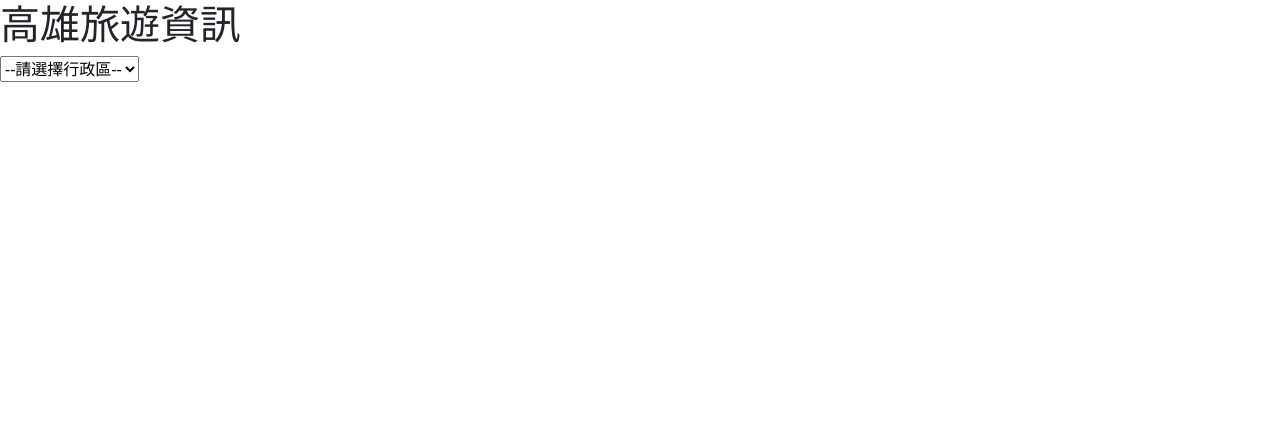
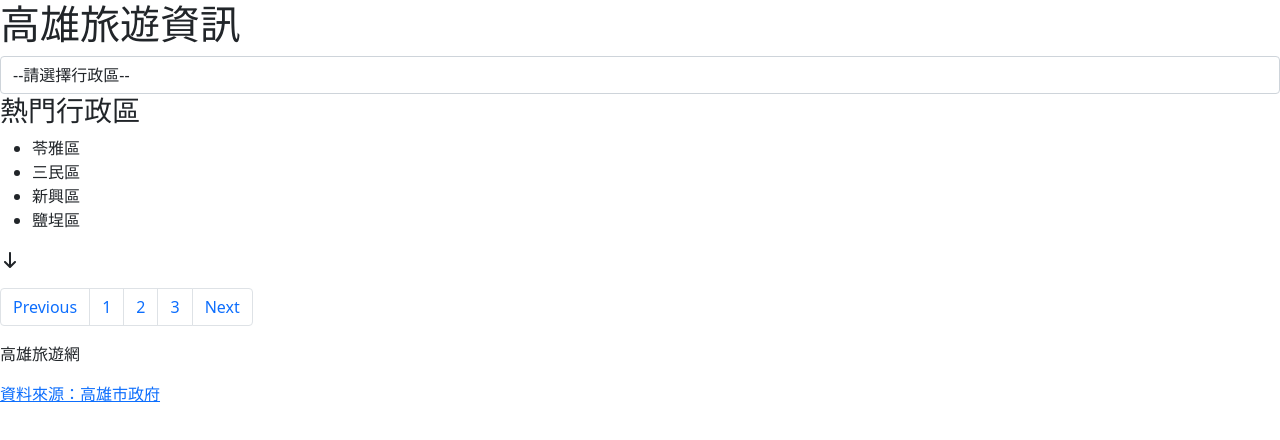
Before and after one commit to subarashii-huch09/JS-Final-KaohsiungTravel, a website: page index.html in a window 1280 px wide. Drawn offline with nearby package versions, Linux system fonts and the light colour scheme.

Commit message:
add more html structure and add FontAwesome

```diff
--- a/index.html
+++ b/index.html
@@ -4,19 +4,25 @@
     <meta charset="UTF-8" />
     <meta http-equiv="X-UA-Compatible" content="IE=edge" />
     <meta name="viewport" content="width=device-width, initial-scale=1.0" />
-    <meta name ="keywords"content ="高雄旅遊資訊, JavaScript" >
-    <meta name ="description" content="高雄旅遊資訊">
-    <meta name="author" content="Ching-Wen Hu">
+    <meta name="keywords" content="高雄旅遊資訊, JavaScript" />
+    <meta name="description" content="高雄旅遊資訊" />
+    <meta name="author" content="Ching-Wen Hu" />
     <meta property="og:title" content="高雄旅遊資訊" />
     <meta property="og:description" content="高雄旅遊資訊" />
     <meta property="og:type" content="website" />
     <!-- <meta property="og:url" content="FB上的網址" /> -->
     <meta property="og:image" content="./assets/icons8-summer-96.png/" />
 
-    <link href="https://cdn.jsdelivr.net/npm/bootstrap@5.1.3/dist/css/bootstrap.min.css" rel="stylesheet" integrity="sha384-1BmE4kWBq78iYhFldvKuhfTAU6auU8tT94WrHftjDbrCEXSU1oBoqyl2QvZ6jIW3" crossorigin="anonymous">
-    <link rel = "shortcut icon"  href ="./assets/icons8-summer-96.png">
-    <link rel=“apple-touch-icon” href="./assets/icons8-summer-96.png">
-    <link rel="stylesheet" href="./styles/index.css">
+    <link rel="shortcut icon" href="./assets/icons8-summer-96.png" />
+    <link rel="“apple-touch-icon”" href="./assets/icons8-summer-96.png" />
+    <link
+      href="https://cdn.jsdelivr.net/npm/bootstrap@5.1.3/dist/css/bootstrap.min.css"
+      rel="stylesheet"
+      integrity="sha384-1BmE4kWBq78iYhFldvKuhfTAU6auU8tT94WrHftjDbrCEXSU1oBoqyl2QvZ6jIW3"
+      crossorigin="anonymous"
+    />
+
+    <link rel="stylesheet" href="./styles/index.css" />
 
     <title>高雄旅遊資訊</title>
   </head>
@@ -24,13 +30,49 @@
     <header class="header">
       <div>
         <h1>高雄旅遊資訊</h1>
-      <select name="" id="">
-        <option value="">--請選擇行政區--</option>
-      </select>
+        <select name="選擇行政區" id="district" class="form-control">
+          <option value="請選擇行政區">--請選擇行政區--</option>
+        </select>
       </div>
       <nav>
-
+        <h3>熱門行政區</h3>
+        <ul>
+          <li><a href="#"></a>苓雅區</li>
+          <li><a href="#"></a>三民區</li>
+          <li><a href="#"></a>新興區</li>
+          <li><a href="#"></a>鹽埕區</li>
+        </ul>
       </nav>
     </header>
+    <main class="main">
+      <div>
+        <div><i class="fas fa-arrow-down"></i></div>
+        <h2></h2>
+        <ul></ul>
+      </div>
+
+      <nav aria-label="Page navigation example">
+        <ul class="pagination">
+          <li class="page-item"><a class="page-link" href="#">Previous</a></li>
+          <li class="page-item"><a class="page-link" href="#">1</a></li>
+          <li class="page-item"><a class="page-link" href="#">2</a></li>
+          <li class="page-item"><a class="page-link" href="#">3</a></li>
+          <li class="page-item"><a class="page-link" href="#">Next</a></li>
+        </ul>
+      </nav>
+    </main>
+
+    <footer class="footer">
+      <p>高雄旅遊網</p>
+      <p><a href="">資料來源：高雄市政府</a></p>
+    </footer>
+
+    <script src="https://kit.fontawesome.com/a2505215bf.js" crossorigin="anonymous"></script>
+    <script
+      src="https://cdn.jsdelivr.net/npm/bootstrap@5.1.3/dist/js/bootstrap.bundle.min.js"
+      integrity="sha384-ka7Sk0Gln4gmtz2MlQnikT1wXgYsOg+OMhuP+IlRH9sENBO0LRn5q+8nbTov4+1p"
+      crossorigin="anonymous"
+    ></script>
+    <script src="./js/all.js"></script>
   </body>
 </html>
--- a/styles/reset.css
+++ /dev/null
@@ -1,61 +0,0 @@
-/* http://meyerweb.com/eric/tools/css/reset/
-   v2.0 | 20110126
-   License: none (public domain)
-*/
-
-html, body, div, span, applet, object, iframe,
-h1, h2, h3, h4, h5, h6, p, blockquote, pre,
-a, abbr, acronym, address, big, cite, code,
-del, dfn, em, img, ins, kbd, q, s, samp,
-small, strike, strong, sub, sup, tt, var,
-b, u, i, center,
-dl, dt, dd, ol, ul, li,
-fieldset, form, label, legend,
-table, caption, tbody, tfoot, thead, tr, th, td,
-article, aside, canvas, details, embed,
-figure, figcaption, footer, header, hgroup,
-menu, nav, output, ruby, section, summary,
-time, mark, audio, video {
-	margin: 0;
-	padding: 0;
-	border: 0;
-	font-size: 100%;
-	font: inherit;
-	vertical-align: baseline;
-}
-/* HTML5 display-role reset for older browsers */
-article, aside, details, figcaption, figure,
-footer, header, hgroup, menu, nav, section {
-	display: block;
-}
-body {
-	line-height: 1;
-}
-ol, ul {
-	list-style: none;
-}
-blockquote, q {
-	quotes: none;
-}
-blockquote:before, blockquote:after,
-q:before, q:after {
-	content: '';
-	content: none;
-}
-table {
-	border-collapse: collapse;
-	border-spacing: 0;
-}
-
-a {
-  text-decoration:none
-}
-
-img {
-  max-width: 100%;
-  height: auto;
-}
-
-*, *::before, *::after {
-  box-sizing: border-box;
-}
```
